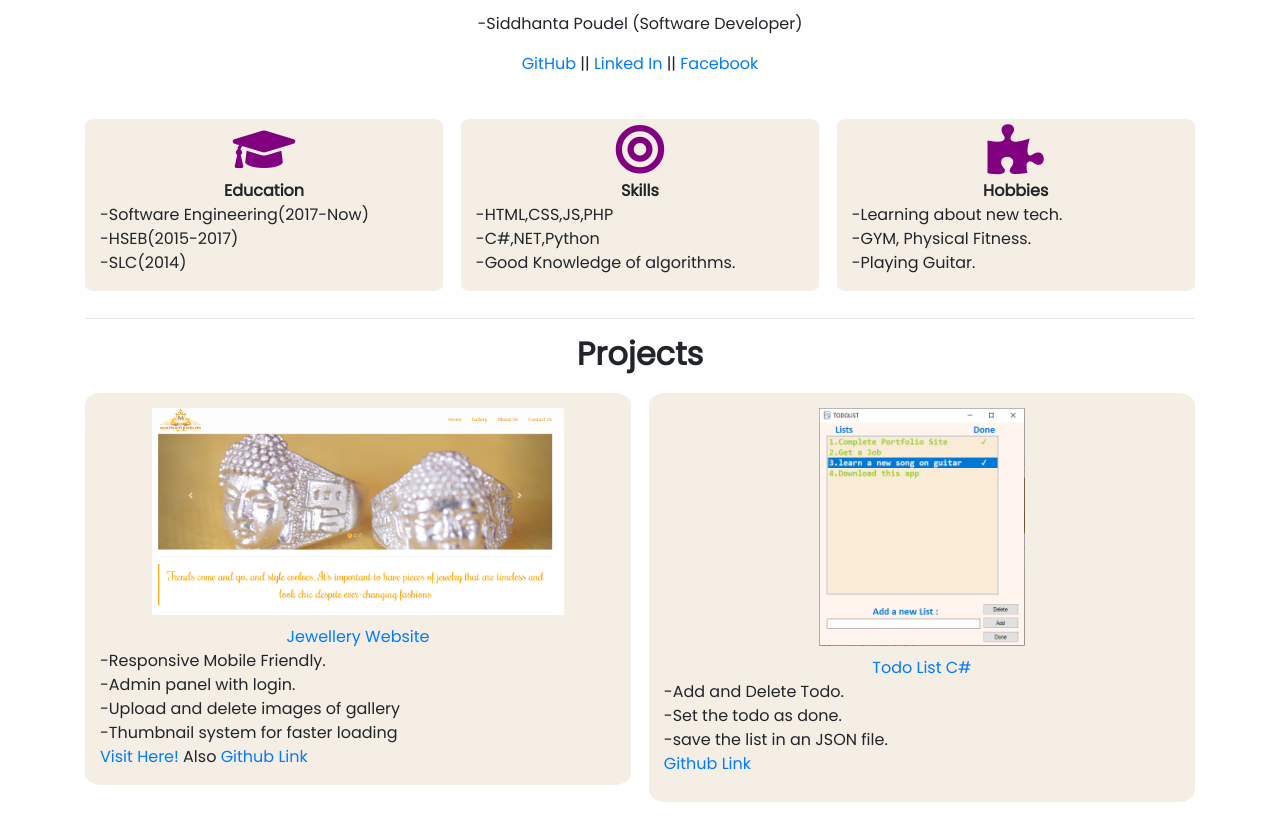
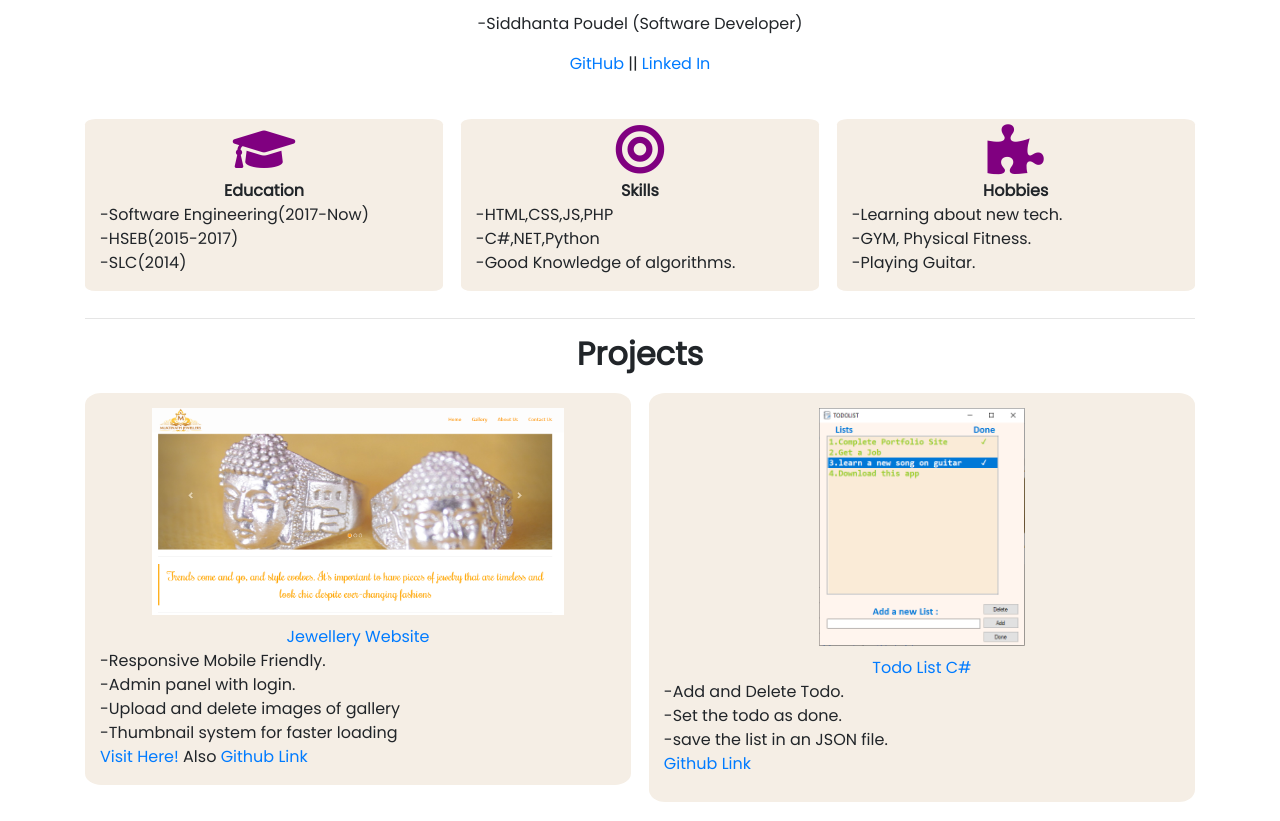
Before and after one commit to siddhantapoudel/siddhantapoudel.github.io, a plain HTML site: page index.html in a window 1280 px wide. Shown: the part 1412-2233 px from the top of the page. Drawn offline with nearby package versions, Linux system fonts and the light colour scheme.

Commit message:
Update index.html

```diff
--- a/index.html
+++ b/index.html
@@ -75,7 +75,7 @@
     <div style="text-align: center; padding-top: 1em;padding-bottom: 1em;">
         <img class="profile_pic" src="pictures/20190410_110601.jpg" alt="profile pic"/>
         <p style="padding-top: 15px">-Siddhanta Poudel (Software Developer)</p>
-        <p><a href="https://github.com/siddhantapoudel">GitHub</a> || <a href="linkedin.com/in/siddhanta-poudel-634897148">Linked In</a> || <a href="https://www.facebook.com/siddhanta.poudel44">Facebook</a> </p>
+        <p><a href="https://github.com/siddhantapoudel">GitHub</a> || <a href="linkedin.com/in/siddhanta-poudel-634897148">Linked In</a> </p>
     </div>
 
     <div class="section group">
```
